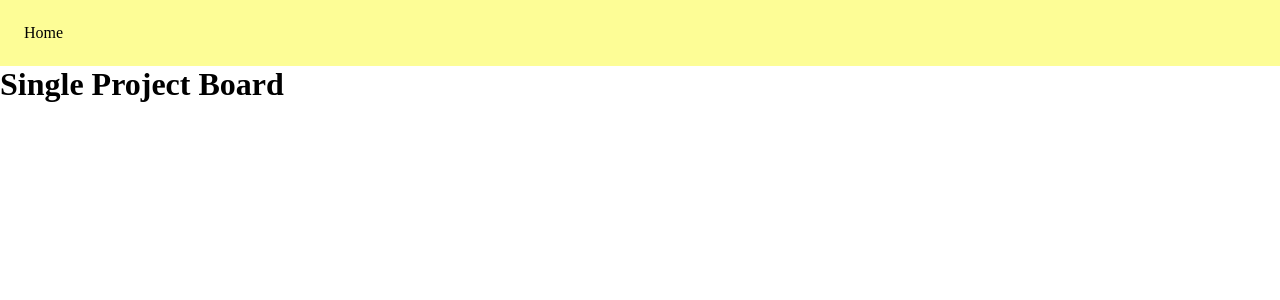
After one commit to leighrchristie/leyamo-kanban, a Node server app: page /project_board in a window 1280 px wide. The commit adds this page. Shown: the top 300 px of the page. Run offline with Node 20, Linux system fonts and the light colour scheme; some libraries are stand-ins or nearby versions.

Commit message:
page for single project board and server update

```diff
--- a/public/style.css
+++ b/public/style.css
@@ -7,7 +7,7 @@
     background-color: white;
 }
 nav {
-    background-color: #fdfd97;
+    background-color: #fdfd96;
     padding: 1.5rem;
 }
 nav a {
--- a/server.js
+++ b/server.js
@@ -1,25 +1,21 @@
+// SERVER CONFIG
 const express = require('express')
 const Handlebars = require('handlebars')
 const expressHandlebars = require('express-handlebars')
 const {allowInsecurePrototypeAccess} = require('@handlebars/allow-prototype-access')
 const app = express()
-const {User, sequelize} = require('./models')
-
+const {User, Task, sequelize} = require('./models')
 const handlebars = expressHandlebars({
     handlebars: allowInsecurePrototypeAccess(Handlebars)
 })
-
 app.use(express.static('public'))
 app.use(express.urlencoded({ extended: true }))
 app.use(express.json())
 app.engine('handlebars', handlebars)
 app.set('view engine', 'handlebars')
 
-app.post('/add_user', async (req, res) => {
-    await User.create(req.body)
-    res.redirect('/')
-})
 
+// GET REQUESTS
 app.get('/', (req, res) => {
     res.render('landing_page')
 })
@@ -28,6 +24,19 @@ app.get('/view_all_projects', (req, res) => {
     res.render('all_project_boards')
 })
 
+app.get('/project_board', (req, res) => {
+    res.render('project_board')
+})
+
+
+// POST REQUESTS
+app.post('/add_user', async (req, res) => {
+    await User.create(req.body)
+    res.redirect('/')
+})
+
+
+// SERVER LOCATION
 app.listen(3001, async () => {
     await sequelize.sync()
     console.log('web server running')
--- a/views/layouts/main.handlebars
+++ b/views/layouts/main.handlebars
@@ -4,7 +4,7 @@
         <link rel="stylesheet" href="/style.css"/>
     </head>
     <nav>
-        <a href="/">Home!</a>
+        <a href="/">Home</a>
     </nav>
     <body>
         {{{body}}}
--- /dev/null
+++ b/views/project_board.handlebars
@@ -0,0 +1,3 @@
+<main>
+    <div><h1>Single Project Board</h1></div>
+</main>
```
Also changed, not shown: models.js (+13 -1 lines), data.db.
